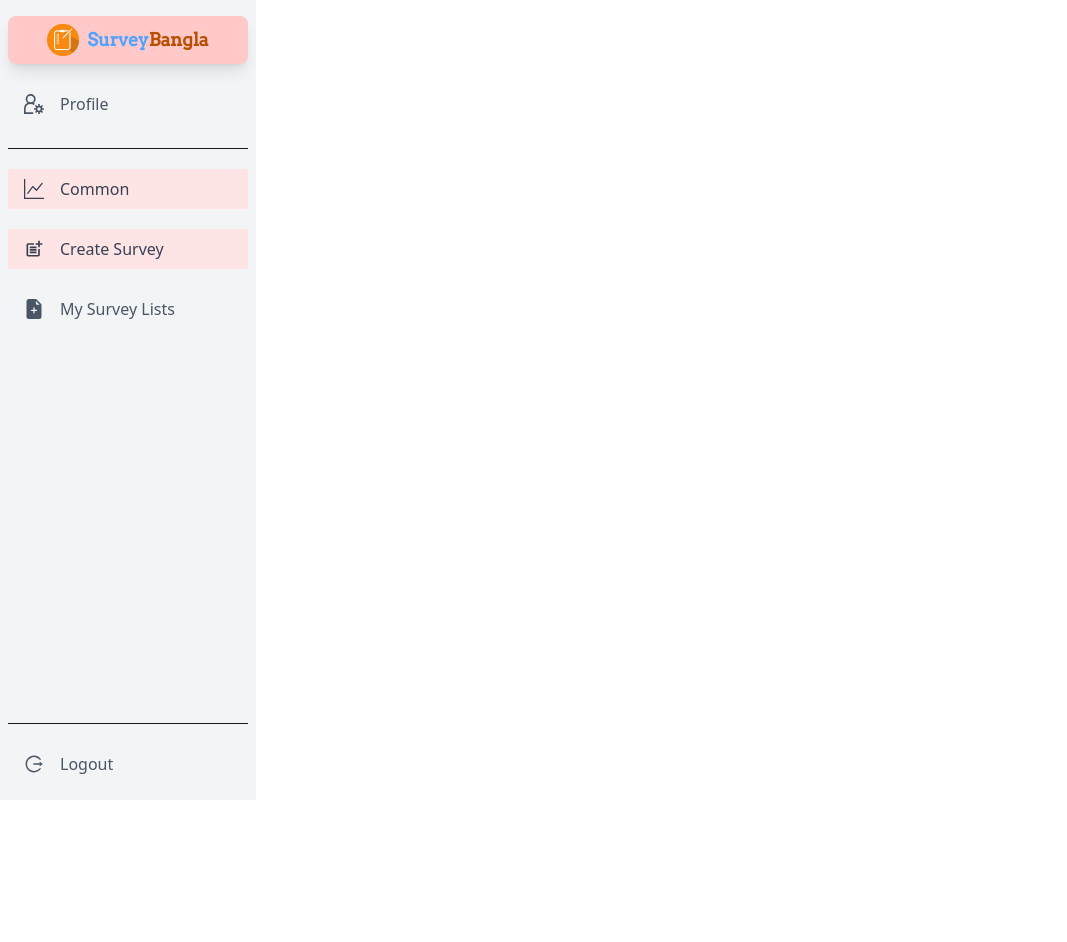
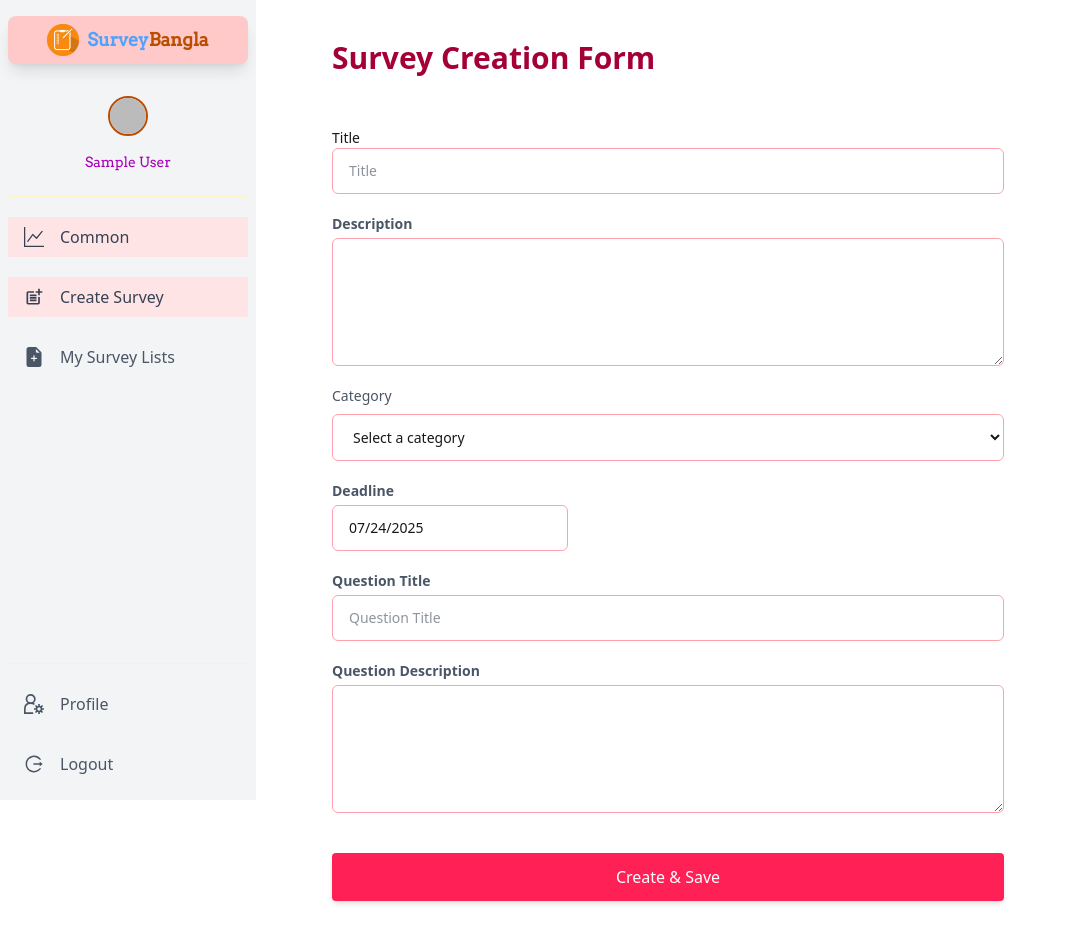
Before and after one commit to Yasmin17-23/survey-project-client, a React (Vite) app: page /dashboard/create-survey in a window 1280 px wide. Shown: the top 942 px of the page, without its empty margins (0-1067 px from the left). Before the commit the page ends 800 px from the top, so only its background shows below. Built offline with nearby package versions, Linux system fonts and the light colour scheme; no server answers; sample sign-in values are in the browser's storage.

Commit message:
survey creation form created

```diff
--- a/package.json
+++ b/package.json
@@ -16,6 +16,8 @@
     "firebase": "^12.0.0",
     "prop-types": "^15.8.1",
     "react": "^19.1.0",
+    "react-date-range": "^2.0.1",
+    "react-datepicker": "^8.4.0",
     "react-dom": "^19.1.0",
     "react-helmet": "^6.1.0",
     "react-hook-form": "^7.61.0",
--- a/src/components/Dashboard/Sidebar/Sidebar.jsx
+++ b/src/components/Dashboard/Sidebar/Sidebar.jsx
@@ -9,9 +9,8 @@ import { BsFileEarmarkPlusFill } from "react-icons/bs";
 import { GrUserSettings } from "react-icons/gr";
 import { AiOutlineLogout } from "react-icons/ai";
 
-
 const Sidebar = () => {
-  const { logOut } = useAuth();
+  const { user, logOut } = useAuth();
   const [isActive, setIsActive] = useState(false);
 
   //Sidebar toggle handler
@@ -25,7 +24,10 @@ const Sidebar = () => {
       <div className="bg-rose-50 text-gray-800 flex justify-between md:hidden">
         <div>
           <div className="block cursor-pointer p-4 font-bold">
-            <Link to="/" className="block md:flex justify-center items-center flex-wrap">
+            <Link
+              to="/"
+              className="block md:flex justify-center items-center flex-wrap"
+            >
               <img src={logo} alt="" className="w-8 mr-2" />
               <h2 className="text-lg font-arvo text-blue-400 font-bold">
                 Survey
@@ -37,8 +39,8 @@ const Sidebar = () => {
 
         <button
           onClick={handleToggle}
-          className="mobile-menu-button p-4 focus:outline-none focus:bg-rose-200">
-
+          className="mobile-menu-button p-4 focus:outline-none focus:bg-rose-200"
+        >
           <HiOutlineBars3BottomLeft className="h-6 w-6  text-gray-900 " />
         </button>
       </div>
@@ -51,9 +53,14 @@ const Sidebar = () => {
       >
         <div>
           <div>
-            <div className="w-full hidden md:flex px-4 py-2 shadow-lg rounded-lg justify-center
-             items-center bg-red-200 mx-auto">
-              <Link to="/" className="block md:flex justify-center items-center flex-wrap">
+            <div
+              className="w-full hidden md:flex px-4 py-2 shadow-lg rounded-lg justify-center
+             items-center bg-red-200 mx-auto"
+            >
+              <Link
+                to="/"
+                className="block md:flex justify-center items-center flex-wrap"
+              >
                 <img src={logo} alt="" className="w-8 mr-2" />
                 <h2 className="text-lg font-arvo text-blue-400 font-bold">
                   Survey
@@ -61,26 +68,23 @@ const Sidebar = () => {
                 </h2>
               </Link>
             </div>
-            <div>
-              <NavLink
-            to="/dashboard/profile"
-            className={({ isActive }) =>
-              `flex items-center px-4 py-2 my-5  transition-colors duration-300 transform  hover:bg-rose-300   hover:text-gray-700 ${
-                isActive ? "bg-rose-100  text-gray-700" : "text-gray-600"
-              }`
-            }
-          >
-            <GrUserSettings className="w-5 h-5" />
-
-            <span className="mx-4 font-medium">Profile</span>
-          </NavLink>
+            <div className="flex flex-col justify-center items-center gap-2 my-4">
+              <div className="mt-4">
+                <img
+                  src={user?.photoURL}
+                  alt=""
+                  className="w-10 h-10 rounded-full border-2
+                   border-amber-700"
+                />
+              </div>
+              <h2 className="text-sm font-arvo text-fuchsia-700 mt-2">{user?.displayName}</h2>
             </div>
           </div>
 
           {/* Nav Items */}
           <div className="flex flex-col justify-between flex-1 mt-6">
             {/* Conditional toggle button here.. */}
-            <hr />
+            <hr className="text-amber-100"/>
             {/*  Menu Items */}
             <nav>
               {/* Statistics */}
@@ -103,8 +107,8 @@ const Sidebar = () => {
                 className={({ isActive }) =>
                   `flex items-center px-4 py-2 my-5  transition-colors duration-300 transform
                  hover:bg-rose-300   hover:text-gray-700 ${
-                    isActive ? "bg-rose-100  text-gray-700" : "text-gray-600"
-                  }`
+                   isActive ? "bg-rose-100  text-gray-700" : "text-gray-600"
+                 }`
                 }
               >
                 <MdPostAdd className="w-5 h-5" />
@@ -117,8 +121,8 @@ const Sidebar = () => {
                 className={({ isActive }) =>
                   `flex items-center px-4 py-2 my-5  transition-colors duration-300 transform
                  hover:bg-rose-300   hover:text-gray-700 ${
-                    isActive ? "bg-rose-100  text-gray-700" : "text-gray-600"
-                  }`
+                   isActive ? "bg-rose-100  text-gray-700" : "text-gray-600"
+                 }`
                 }
               >
                 <BsFileEarmarkPlusFill className="w-5 h-5" />
@@ -130,8 +134,19 @@ const Sidebar = () => {
         </div>
 
         <div>
-          <hr />
+          <hr className="text-amber-100"/>
+          <NavLink
+            to="/dashboard/profile"
+            className={({ isActive }) =>
+              `flex items-center px-4 py-2 my-5  transition-colors duration-300 transform  hover:bg-rose-300   hover:text-gray-700 ${
+                isActive ? "bg-rose-100  text-gray-700" : "text-gray-600"
+              }`
+            }
+          >
+            <GrUserSettings className="w-5 h-5" />
 
+            <span className="mx-4 font-medium">Profile</span>
+          </NavLink>
 
           <button
             onClick={logOut}
--- a/src/components/Shared/LoadingSpinner/LoadingSpinner.jsx
+++ b/src/components/Shared/LoadingSpinner/LoadingSpinner.jsx
@@ -10,7 +10,7 @@ const LoadingSpinner = ({ smallHeight }) => {
       justify-center
       items-center `}
     >
-      <RingLoader size={100} color="#d32d46" />
+      <RingLoader size={70} color="red" />
     </div>
   )
 }
--- /dev/null
+++ b/src/hooks/useAxiosSecure.jsx
@@ -0,0 +1,13 @@
+import axios from "axios"
+
+
+export const axiosSecure = axios.create({
+    baseURL: import.meta.env.VITE_API_URL,
+
+})
+
+const useAxiosSecure = () => {
+  return axiosSecure;
+}
+
+export default useAxiosSecure
--- a/src/layouts/DashboardLayout.jsx
+++ b/src/layouts/DashboardLayout.jsx
@@ -9,7 +9,7 @@ const DashboardLayout = () => {
        <Sidebar/>
 
        {/*Outlet -- Dynamic content */}
-       <div className="flex-1 md:ml-20">
+       <div className="flex-1 md:ml-70">
         <div className="p-5">
              <Outlet/>
         </div>
--- a/src/pages/Dashboard/Surveyor/CreateSurvey/CreateSurvey.jsx
+++ b/src/pages/Dashboard/Surveyor/CreateSurvey/CreateSurvey.jsx
@@ -1,9 +1,195 @@
+import { useState } from "react";
+import DatePicker from "react-datepicker";
+import "react-datepicker/dist/react-datepicker.css";
+import { Helmet } from "react-helmet";
+import useAxiosSecure from "../../../../hooks/useAxiosSecure";
+import useAuth from "../../../../hooks/useAuth";
+import { useMutation } from "@tanstack/react-query";
+import toast from "react-hot-toast";
+
 
 
 const CreateSurvey = () => {
+  const axiosSecure = useAxiosSecure();
+  const { user } = useAuth();
+  const [startDate, setStartDate] = useState(new Date());
+
+  const { mutateAsync } = useMutation({
+    mutationFn: async surveyData => {
+      const { data } = await axiosSecure.post(`/survey`, surveyData)
+      return data;
+    },
+    onSuccess: () => {
+      console.log('Survey Create Successfully');
+      toast.success('Survey Create Successfully!');
+      //navigate('/dashboard/my-surveylists')
+    }
+  })
+
+  const handleSurveySubmit = async e => {
+    e.preventDefault();
+    const form = e.target;
+    const title = form.title.value;
+    const description = form.description.value;
+    const category = form.category.value;
+    const deadline = startDate;
+    const questionTitle = form.questionTitle.value;
+    const questionDescription = form.questionDescription.value;
+
+    const surveyor = {
+        name: user?.displayName,
+        email: user?.email,
+        image: user?.photoURL,
+    }
+
+    try{
+      const surveyData = {
+        title,
+        description,
+        category,
+        deadline,
+        surveyor,
+        questionTitle,
+        questionDescription
+      }
+      console.table(surveyData);
+
+      //create request to server
+      await mutateAsync(surveyData)
+
+    } catch(err) {
+      console.log(err)
+      toast.error(err.message)
+    }
+  }
   return (
-    <div>CreateSurvey</div>
-  )
-}
+    <div>
+      <Helmet>
+        <title>SurveyBangla || Survey Creation Page</title>
+      </Helmet>
 
-export default CreateSurvey
+      <div className="block text-gray-600 font-semibold my-5">
+        <h2 className="md:text-3xl font-semibold text-rose-800 md:ml-8">
+          Survey Creation Form
+        </h2>
+      </div>
+      <div className=''>
+        <form onSubmit={handleSurveySubmit} className="p-8">
+          <div className="w-3/4 mb-5">
+            <div className="space-y-1 text-sm">
+              <label
+                htmlFor="title"
+              >
+                Title
+              </label>
+              <input
+                className="w-full px-4 py-3 text-gray-800 border border-rose-300 focus:outline-rose-500 rounded-md "
+                name="title"
+                id="title"
+                type="text"
+                placeholder="Title"
+                required
+              />
+            </div>
+          </div>
+          <div className="w-3/4 mb-5">
+            <div className="space-y-1 text-sm">
+              <label
+                htmlFor="description"
+                className="block text-gray-600 font-semibold"
+              >
+                Description
+              </label>
+              <textarea
+                id="description"
+                className="block rounded-md focus:rose-300 w-full h-32 px-4 py-3 text-gray-800  border border-rose-300 focus:outline-rose-500 "
+                name="description"
+              ></textarea>
+            </div>
+          </div>
+          <div className="space-y-2 text-sm w-3/4 mb-5">
+            <label htmlFor="category" className="block text-gray-600">
+              Category
+            </label>
+            <select
+              required
+              className="w-full px-4 py-3 border-rose-300 focus:outline-rose-500
+              rounded-md border"
+              name="category"
+            >
+              <option >
+                Select a category
+              </option>
+              <option>Education</option>
+              <option>Customer Satisfaction</option>
+              <option>Product Feedback</option>
+              <option>Employee Feedback</option>
+              <option>Social Issues</option>
+              <option>Travel & Tourism</option>
+              <option>Food & Nutrition</option>
+              <option>Relationships & Family</option>
+              <option>Event Planning</option>
+            </select>
+          </div>
+          <div className="w-3/4 mb-5">
+            <div className="space-y-1 text-sm">
+              <label
+                htmlFor="deadline"
+                className="block text-gray-600 font-semibold"
+              >
+               Deadline
+              </label>
+               {/* Date Picker Input Field */}
+              <DatePicker
+                className='border p-2 rounded-md px-4 py-3 border-rose-300 focus:outline-rose-500'
+                selected={startDate}
+                onChange={date => setStartDate(date)}
+              />
+            </div>
+          </div>
+           <div className="w-3/4 mb-5">
+            <div className="space-y-1 text-sm">
+              <label
+                htmlFor="questionTitle"
+                className="block text-gray-600 font-semibold"
+              >
+               Question Title
+              </label>
+              <input
+                className="w-full px-4 py-3 text-gray-800 border border-rose-300 focus:outline-rose-500 rounded-md "
+                name="questionTitle"
+                id="questionTitle"
+                type="text"
+                placeholder="Question Title"
+                required
+              />
+            </div>
+          </div>
+           <div className="w-3/4 mb-5">
+            <div className="space-y-1 text-sm">
+              <label
+                htmlFor="questionDescription"
+                className="block text-gray-600 font-semibold"
+              >
+                Question Description
+              </label>
+               <textarea
+                id="questionDescription"
+                className="block rounded-md focus:rose-300 w-full h-32 px-4 py-3 text-gray-800  border border-rose-300 focus:outline-rose-500 "
+                name="questionDescription"
+              ></textarea>
+            </div>
+          </div>
+           <button
+           type='submit'
+          className='w-3/4 p-3 mt-5 text-center font-medium text-white transition duration-200 rounded shadow-md bg-rose-500'
+        >
+         Create & Save
+        </button>
+        </form>
+      </div>
+    </div>
+  );
+};
+
+export default CreateSurvey;
--- a/src/pages/Login/Login.jsx
+++ b/src/pages/Login/Login.jsx
@@ -1,7 +1,6 @@
 import { FaGithub } from "react-icons/fa";
 import { FcGoogle } from "react-icons/fc";
 import { Link, useLocation, useNavigate } from "react-router";
-
 import { useForm } from "react-hook-form";
 import toast from "react-hot-toast";
 import useAuth from "../../hooks/useAuth";
--- a/src/pages/SignUp/SignUp.jsx
+++ b/src/pages/SignUp/SignUp.jsx
@@ -18,7 +18,7 @@ const SignUp = () => {
   } = useForm();
 
   const onSubmit = async (data) => {
-    const { image, email, password } = data;
+    const { name, image, email, password } = data;
     const formData = new FormData();
     formData.append("image", image[0]);
 
```
Also changed, not shown: src/components/Shared/Navbar/Navbar.jsx (+20 -11 lines), src/main.jsx (+7 -5 lines), 1 other file (tests, documents, lock files or other folders).
